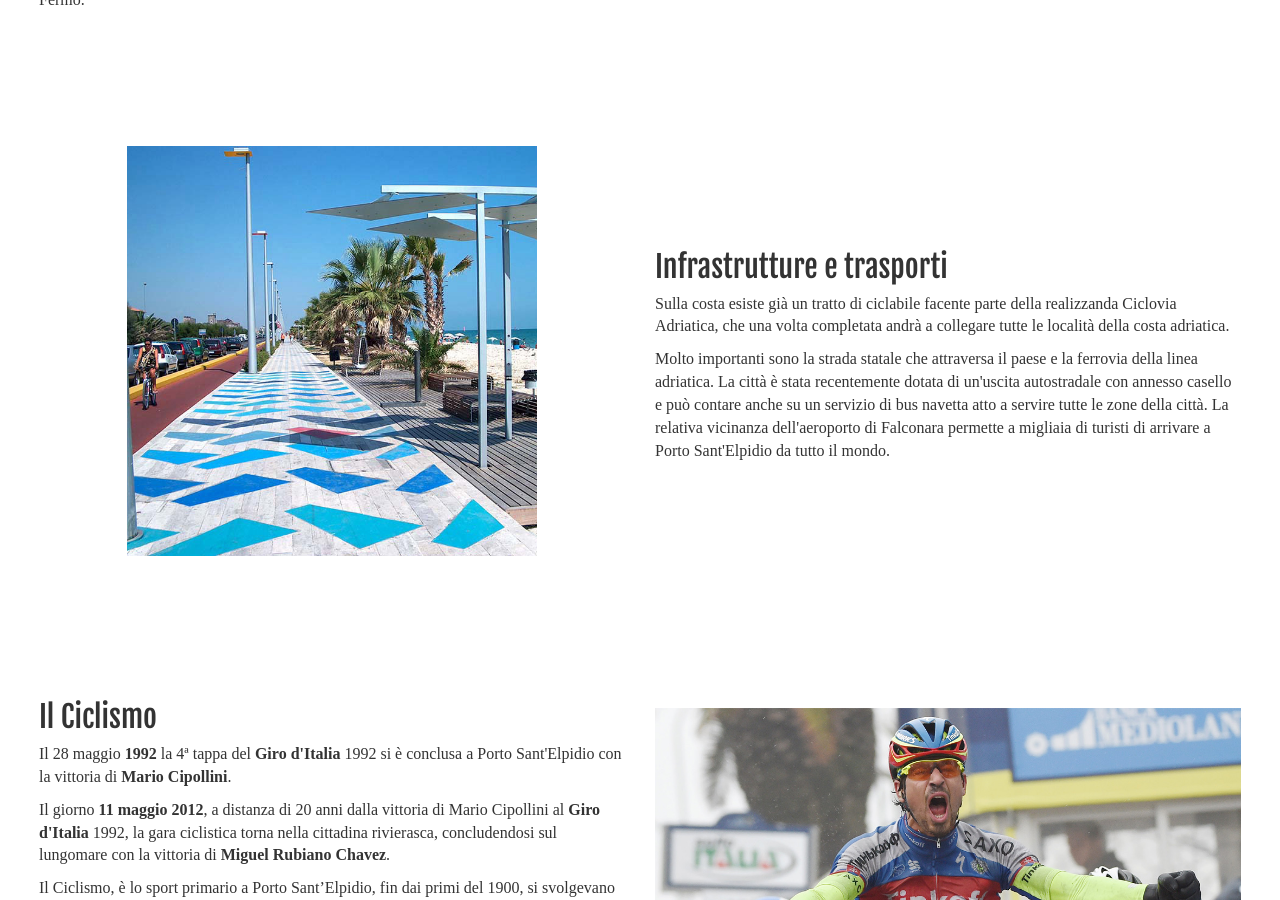
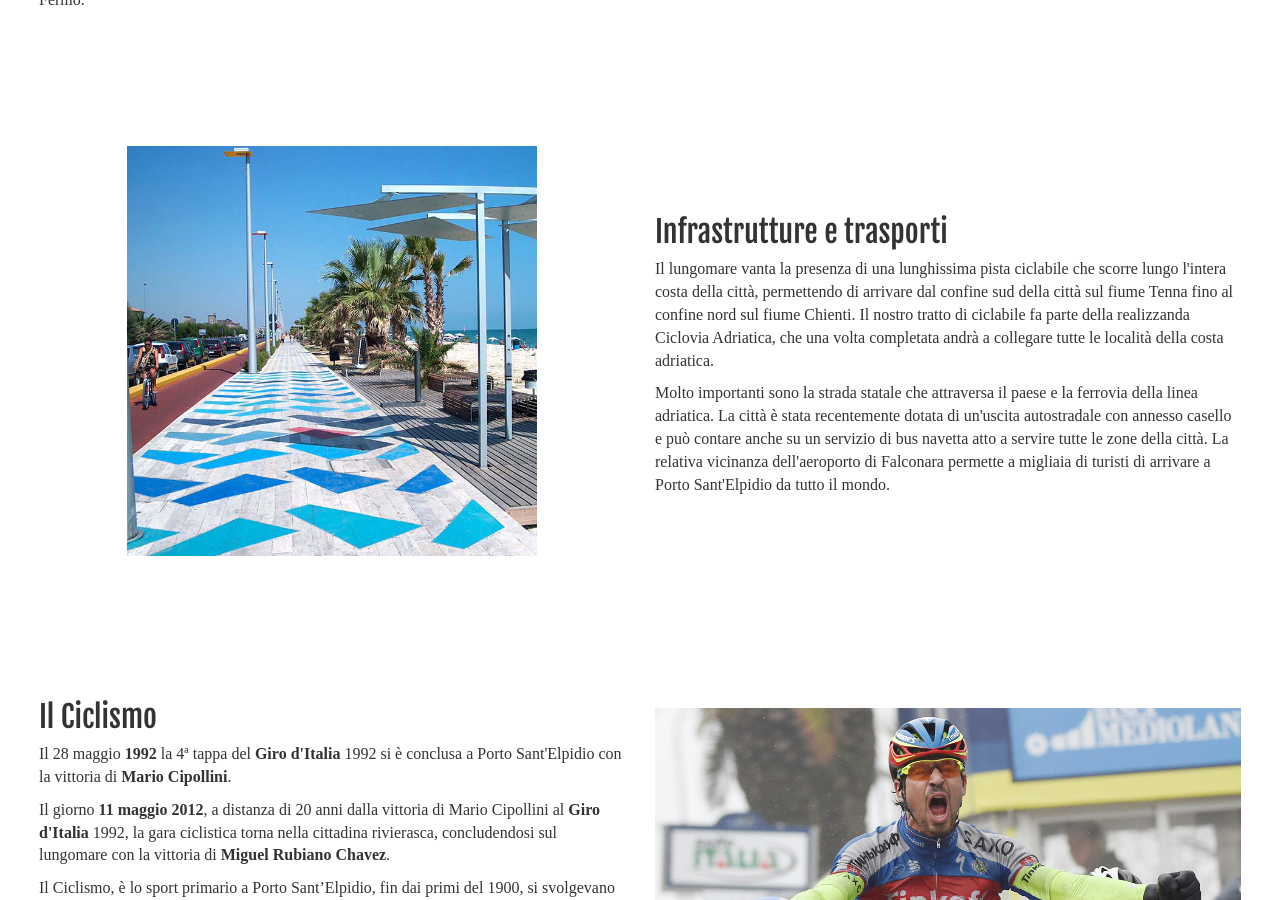
Before and after one commit to indifferentalex/giovanissimi_2017, a Jekyll site: the page built from storia.html, in a window 1280 px wide and 900 px high, scrolled down 4403 px. Built offline with Jekyll 4.4.1, drawn with Linux system fonts in a browser that asks for light colours; nearby versions of some CDN libraries; some web fonts are replaced.

Commit message:
Aggiunto testo al paragrafo sulla pista ciclabile

```diff
--- a/storia.html
+++ b/storia.html
@@ -101,7 +101,7 @@ permalink: /storia/
 		</div><!--
 		--><div class="col-md-6 vcenter">
 			<h2>Infrastrutture e trasporti</h2>
-			<p>Sulla costa esiste già un tratto di ciclabile facente parte della realizzanda Ciclovia Adriatica, che una volta completata andrà a collegare tutte le località della costa adriatica.</p>
+			<p>Il lungomare vanta la presenza di una lunghissima pista ciclabile che scorre lungo l'intera costa della città, permettendo di arrivare dal confine sud della città sul fiume Tenna fino al confine nord sul fiume Chienti. Il nostro tratto di ciclabile fa parte della realizzanda Ciclovia Adriatica, che una volta completata andrà a collegare tutte le località della costa adriatica.</p>
 			<p>Molto importanti sono la strada statale che attraversa il paese e la ferrovia della linea adriatica. La città è stata recentemente dotata di un'uscita autostradale con annesso casello e può contare anche su un servizio di bus navetta atto a servire tutte le zone della città. La relativa vicinanza dell'aeroporto di Falconara permette a migliaia di turisti di arrivare a Porto Sant'Elpidio da tutto il mondo.</p>
 		</div>
 	</div>
```
